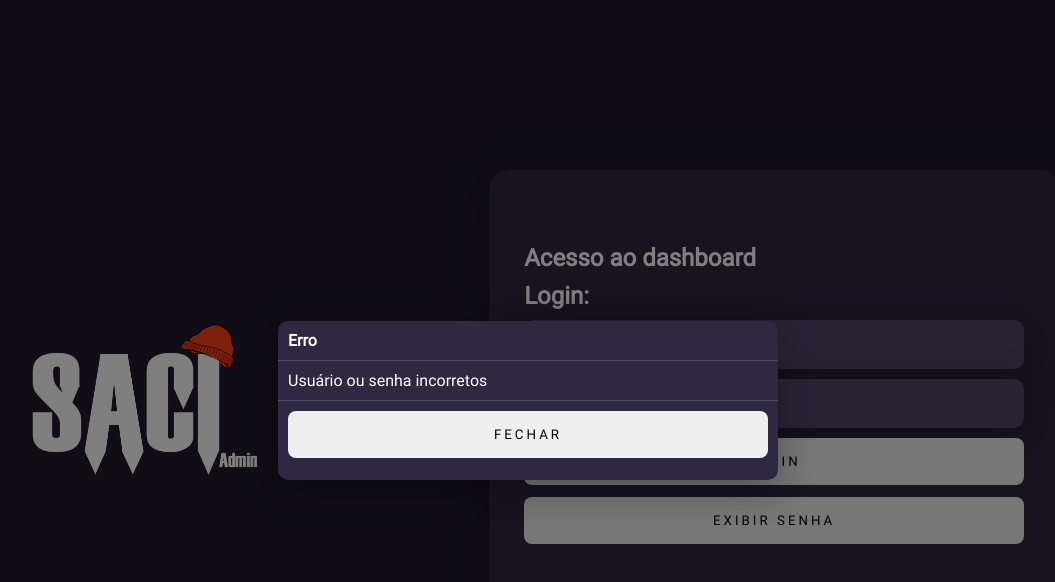
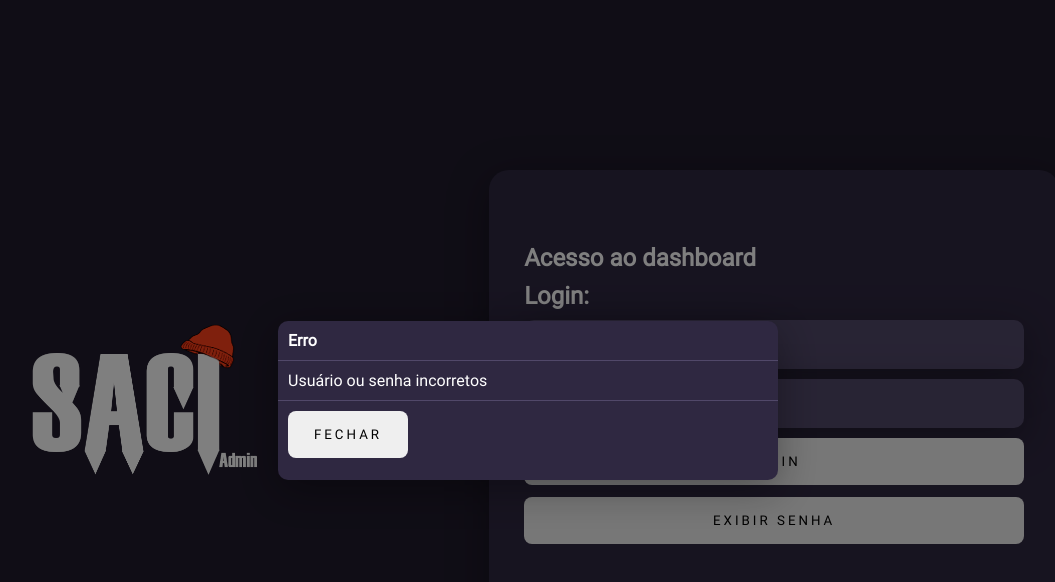
Before and after one commit to e1ghts1x/tcceinstein, a React (Create React App) app in the folder sistema-de-analise-corporativo-academico/client/: page /admin in a window 1280 px wide. Both pictures are taken after typing "Sample", "Sample123" into the empty fields and a click on the button "LOGIN". Shown: the top 582 px of the page, without its empty margins (112-1167 px from the left). Built offline with nearby package versions, Linux system fonts and the light colour scheme; no server answers.

Commit message:
01/11/2022 23:17 minor adjustments.

```diff
--- a/sistema-de-analise-corporativo-academico/client/src/Components/LoginAdmin/LoginAdmin.jsx
+++ b/sistema-de-analise-corporativo-academico/client/src/Components/LoginAdmin/LoginAdmin.jsx
@@ -24,7 +24,7 @@ export default () => {
             password: yup.string().required("O campo senha não pode ser vazio.")
         }),
         onSubmit: (values) => {
-            Axios.post(`http://192.168.0.203:3001/api/loginadmin`, {
+            Axios.post(`http://localhost:3001/api/loginadmin`, {
                 username: values.user,
                 password: values.password,
             }).then((res) => {
@@ -77,28 +77,5 @@ export default () => {
                 </div>
             </div>
         </div>
-
-        /*<div className="admin-login-page">
-            <div className="formulario">
-                <Formik>
-                    <form onSubmit={formik.handleSubmit}>
-                        <img src={image} alt="Logo"></img>
-                        <h2>Login</h2>
-                        <label htmlFor="user">Usuário: </label>
-                        <input type="text" name="user" onChange={formik.handleChange} onBlur={formik.handleBlur} value={formik.values.user} />
-                        {formik.touched.user && formik.errors.user ? (
-                            <div className="error-message">{formik.errors.user}</div>
-                        ) : null}
-                        <label htmlFor="user">Senha: </label>
-                        <input type="password" name="password" id="password" onChange={formik.handleChange} onBlur={formik.handleBlur} value={formik.values.password} />
-                        {formik.touched.password && formik.errors.password ? (
-                            <div className="error-message">{formik.errors.password}</div>
-                        ) : null}
-                        <button type="submit">Entrar</button>
-                    </form>
-                </Formik>
-                <button onClick={mostrarSenha}>Exibir Senha</button>
-            </div>
-        </div>*/
     )
 }
--- a/sistema-de-analise-corporativo-academico/client/src/Components/Modal/Modal.css
+++ b/sistema-de-analise-corporativo-academico/client/src/Components/Modal/Modal.css
@@ -44,7 +44,7 @@
 }
 
 .modalFooter button{
-    width: 100%;
+    width: 25%;
     padding: 16px 0px;
     border: none;
     margin-bottom: 12px;
```
